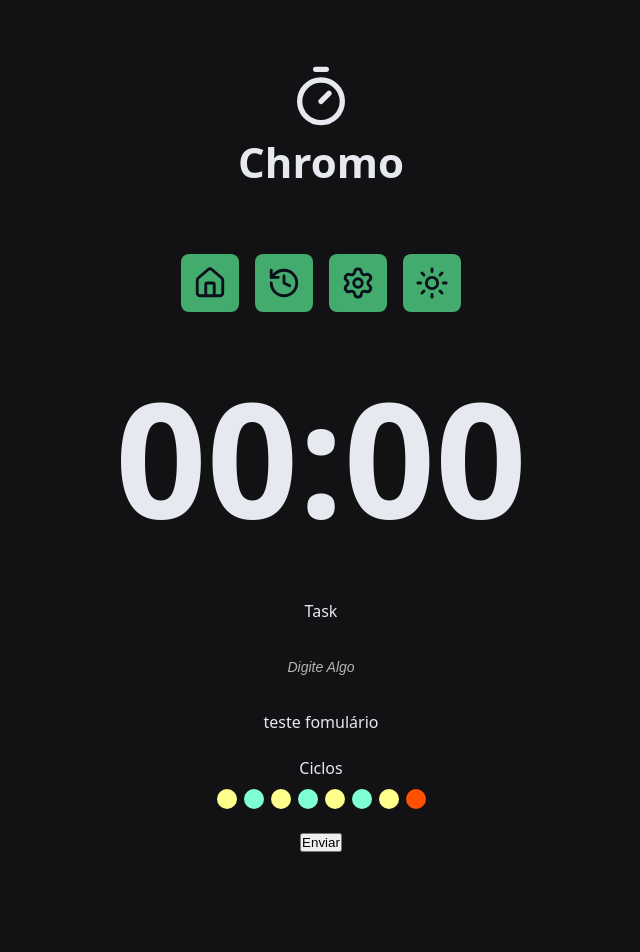
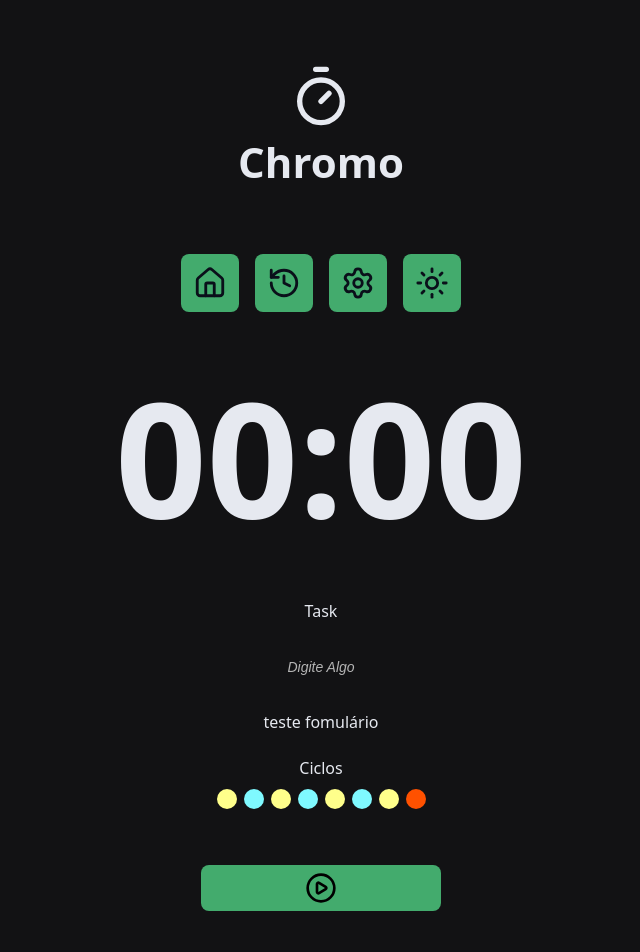
Before and after one commit to kaiquesb11/chromos, a React (Vite) app: page / in a window 1280 px wide. Shown: the top 952 px of the page, without its empty margins (319-959 px from the left). Before the commit the page ends 884 px from the top, so only its background shows below. Built offline with nearby package versions, Linux system fonts and the light colour scheme.

Commit message:
adicionei um botao

```diff
--- a/src/App.tsx
+++ b/src/App.tsx
@@ -9,6 +9,8 @@ import './styles/global.css';
 import './styles/theme.css';
 import { DefaultInput } from './components/DefaultInput';
 import { Cycles } from './components/Cycles';
+import { DefaultButton } from './components/DefaultButton';
+import { PlayCircleIcon, StopCircleIcon } from 'lucide-react';
 
 
 /* App */
@@ -47,7 +49,8 @@ export function App() {
                     </div>
 
                     <div className='formRow'>
-                        <button>Enviar</button>
+                        <DefaultButton icon={<PlayCircleIcon />} color="green" />
+                        <DefaultButton icon={<StopCircleIcon />} color="red" />
                     </div>
                 </form>
             </Container>
--- a/src/components/Cycles/styles.module.css
+++ b/src/components/Cycles/styles.module.css
@@ -15,7 +15,7 @@
     display: block;
     width: 2rem;
     height: 2rem;
-    background-color: aquamarine;
+    background-color: rgb(127, 249, 255);
     border-radius: 50%;
 }
 
@@ -24,7 +24,7 @@
 }
 
 .shortBreakTime {
-    background-color: aquamarine;
+    background-color: rgb(127, 249, 255);
 }
 
 .longBreakTime {
--- /dev/null
+++ b/src/components/DefaultButton/index.tsx
@@ -0,0 +1,18 @@
+
+import styles from "./styles.module.css";
+
+type DefaultButtonProps = {
+    icon: React.ReactNode;
+    color?: "green" | "red";
+} & React.ComponentProps<"button">;
+
+export function DefaultButton ({ icon, color = "green", ...props }:DefaultButtonProps) {
+    return (
+        <button
+            className={`${styles.button} ${styles[color]}`}
+            {...props}
+        >
+            {icon}
+        </button>
+    );
+}
--- /dev/null
+++ b/src/components/DefaultButton/styles.module.css
@@ -0,0 +1,35 @@
+.button {
+    display: flex;
+    align-items: center;
+    justify-content: center;
+    min-width: 24rem;
+    padding: 0.7rem;
+    border-radius: 0.8rem;
+    border: transparent;
+    margin: 3.2rem 0;
+    cursor: pointer;
+    transition: all 0.1s ease-in-out;
+}
+
+.button svg {
+    width: 3.2rem;
+    height: 3.2rem;
+}
+
+.green:hover {
+    background: rgba(55, 146, 91, 0.73);
+}
+
+.red:hover {
+    background: rgb(109, 0, 0);
+}
+
+.red {
+    background: rgb(165, 0, 0);
+    color: white;
+}
+
+.green {
+    background: rgba(86, 228, 143, 0.73);;
+    color: black;
+}
--- a/src/components/DefaultInput/styles.module.css
+++ b/src/components/DefaultInput/styles.module.css
@@ -3,18 +3,18 @@
     text-align: center;
     font-size: 1.8rem;
     padding: 0.8rem;
-    color: rgb(9, 232, 61);
+    color: rgba(86, 228, 143, 0.73);
     outline: none;
 
     border: 0.2rem solid transparent;
-    border-bottom: 0,2rem solid green;
+    border-bottom: 0,2rem solid rgba(86, 228, 143, 0.73);
     transition: all 0.1s ease-in-out;
 }
 
 .input:focus {
-    border: 0.2rem solid green;
+    border: 0.2rem solid rgba(86, 228, 143, 0.73);
     border-radius: 0.8rem;
-    border-bottom: 0.2rem solid green;
+    border-bottom: 0.2rem solid rgba(86, 228, 143, 0.73);
 }
 
 
```
